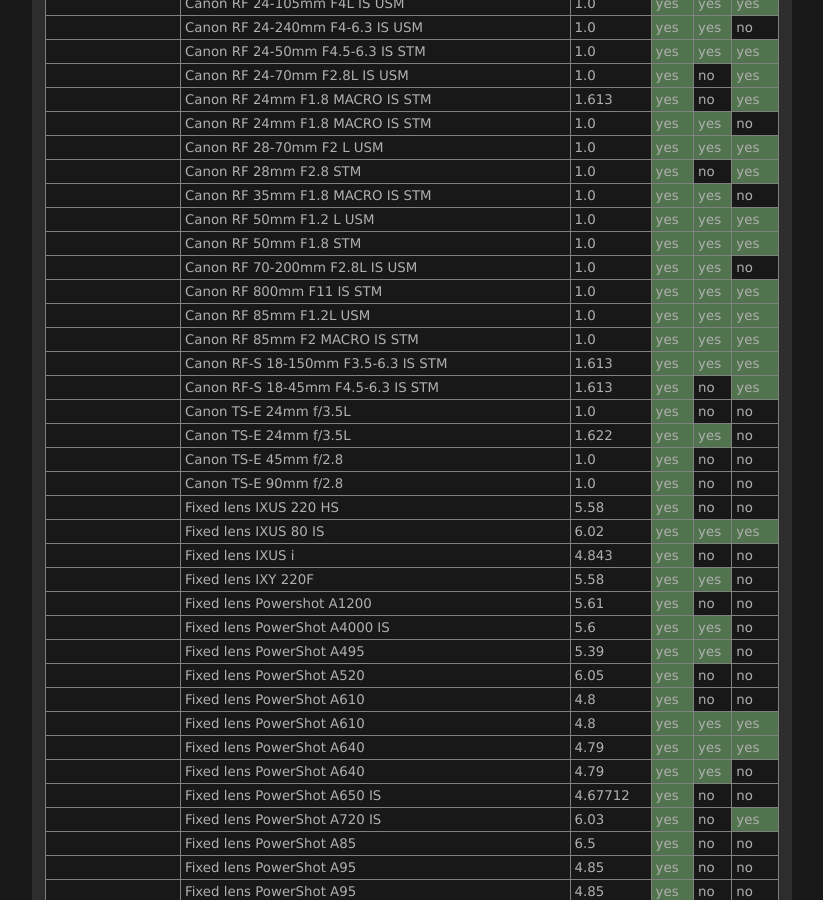
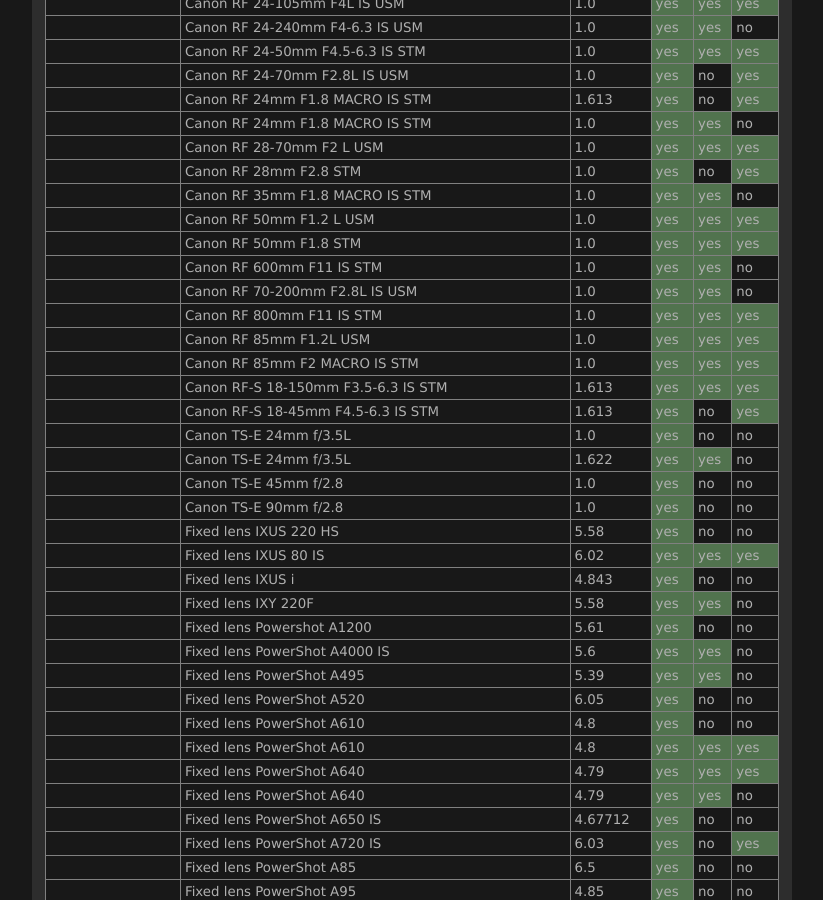
Before and after one commit to lensfun/lensfun.github.io, a Jekyll site: the page built from _posts/lenslist/2999-12-31-Lenslist-master.md, in a window 1280 px wide and 900 px high, scrolled down 4881 px. Shown: the whole window, without its empty margins (284-1107 px from the left). Built offline with Jekyll 4.4.1, drawn with Linux system fonts in a browser that asks for light colours.

Commit message:
Update master lens list from GitHub Actions

```diff
--- a/_posts/lenslist/2999-12-31-Lenslist-master.md
+++ b/_posts/lenslist/2999-12-31-Lenslist-master.md
@@ -201,6 +201,7 @@ This list was generated on 2024-12-05 from current Lensfun sources. Your Lensfun
 <tr class="lenslist-bg2"><td></td><td>Canon RF 35mm F1.8 MACRO IS STM</td><td>1.0</td><td class="lenslist-highlight lenslist-check">yes</td><td class="lenslist-highlight lenslist-check">yes</td><td class="lenslist-check">no</td></tr>
 <tr class="lenslist-bg2"><td></td><td>Canon RF 50mm F1.2 L USM</td><td>1.0</td><td class="lenslist-highlight lenslist-check">yes</td><td class="lenslist-highlight lenslist-check">yes</td><td class="lenslist-highlight lenslist-check">yes</td></tr>
 <tr class="lenslist-bg2"><td></td><td>Canon RF 50mm F1.8 STM</td><td>1.0</td><td class="lenslist-highlight lenslist-check">yes</td><td class="lenslist-highlight lenslist-check">yes</td><td class="lenslist-highlight lenslist-check">yes</td></tr>
+<tr class="lenslist-bg2"><td></td><td>Canon RF 600mm F11 IS STM</td><td>1.0</td><td class="lenslist-highlight lenslist-check">yes</td><td class="lenslist-highlight lenslist-check">yes</td><td class="lenslist-check">no</td></tr>
 <tr class="lenslist-bg2"><td></td><td>Canon RF 70-200mm F2.8L IS USM</td><td>1.0</td><td class="lenslist-highlight lenslist-check">yes</td><td class="lenslist-highlight lenslist-check">yes</td><td class="lenslist-check">no</td></tr>
 <tr class="lenslist-bg2"><td></td><td>Canon RF 800mm F11 IS STM</td><td>1.0</td><td class="lenslist-highlight lenslist-check">yes</td><td class="lenslist-highlight lenslist-check">yes</td><td class="lenslist-highlight lenslist-check">yes</td></tr>
 <tr class="lenslist-bg2"><td></td><td>Canon RF 85mm F1.2L USM</td><td>1.0</td><td class="lenslist-highlight lenslist-check">yes</td><td class="lenslist-highlight lenslist-check">yes</td><td class="lenslist-highlight lenslist-check">yes</td></tr>
```
